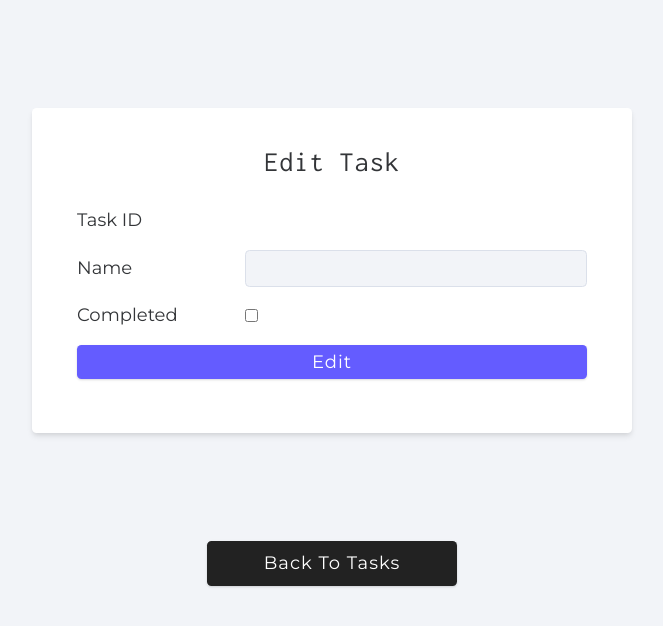
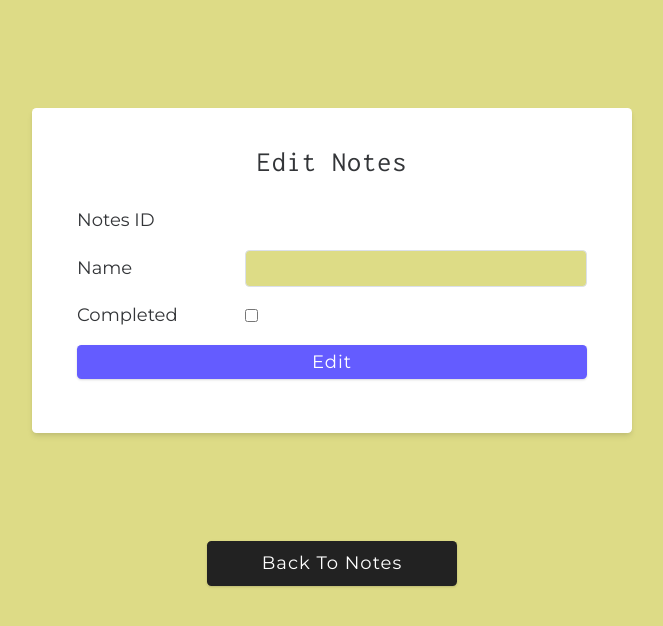
Before and after one commit to CazimMeskovic/zadnjitask, a website: page public/task.html in a window 1280 px wide. Shown: the whole page, without its empty margins (308-971 px from the left). Drawn offline with nearby package versions, Linux system fonts and the light colour scheme; no server answers.

Commit message:
some html and css changes

```diff
--- a/public/main.css
+++ b/public/main.css
@@ -23,7 +23,7 @@
   --primary-1100: #0a0919;
   /* grey */
   --grey-0: #fafbfc;
-  --grey-50: #f2f4f8;
+  --grey-50: #c2bf248c;
   --grey-100: #eaedf3;
   --grey-200: #e2e7ef;
   --grey-300: #dbe0ea;
--- a/public/task.html
+++ b/public/task.html
@@ -16,9 +16,9 @@
   <body>
     <div class="container">
       <form class="single-task-form">
-        <h4>Edit Task</h4>
+        <h4>Edit Notes </h4>
         <div class="form-control">
-          <label>Task ID</label>
+          <label>Notes ID</label>
           <p class="task-edit-id"></p>
         </div>
         <div class="form-control">
@@ -32,7 +32,7 @@
         <button type="submit" class="block btn task-edit-btn">edit</button>
         <div class="form-alert"></div>
       </form>
-      <a href="index.html" class="btn back-link">back to tasks</a>
+      <a href="index.html" class="btn back-link">back to Notes</a>
     </div>
     <!-- axios -->
     <script
```
Also changed, not shown: public/index.html (+1 -1 lines).
